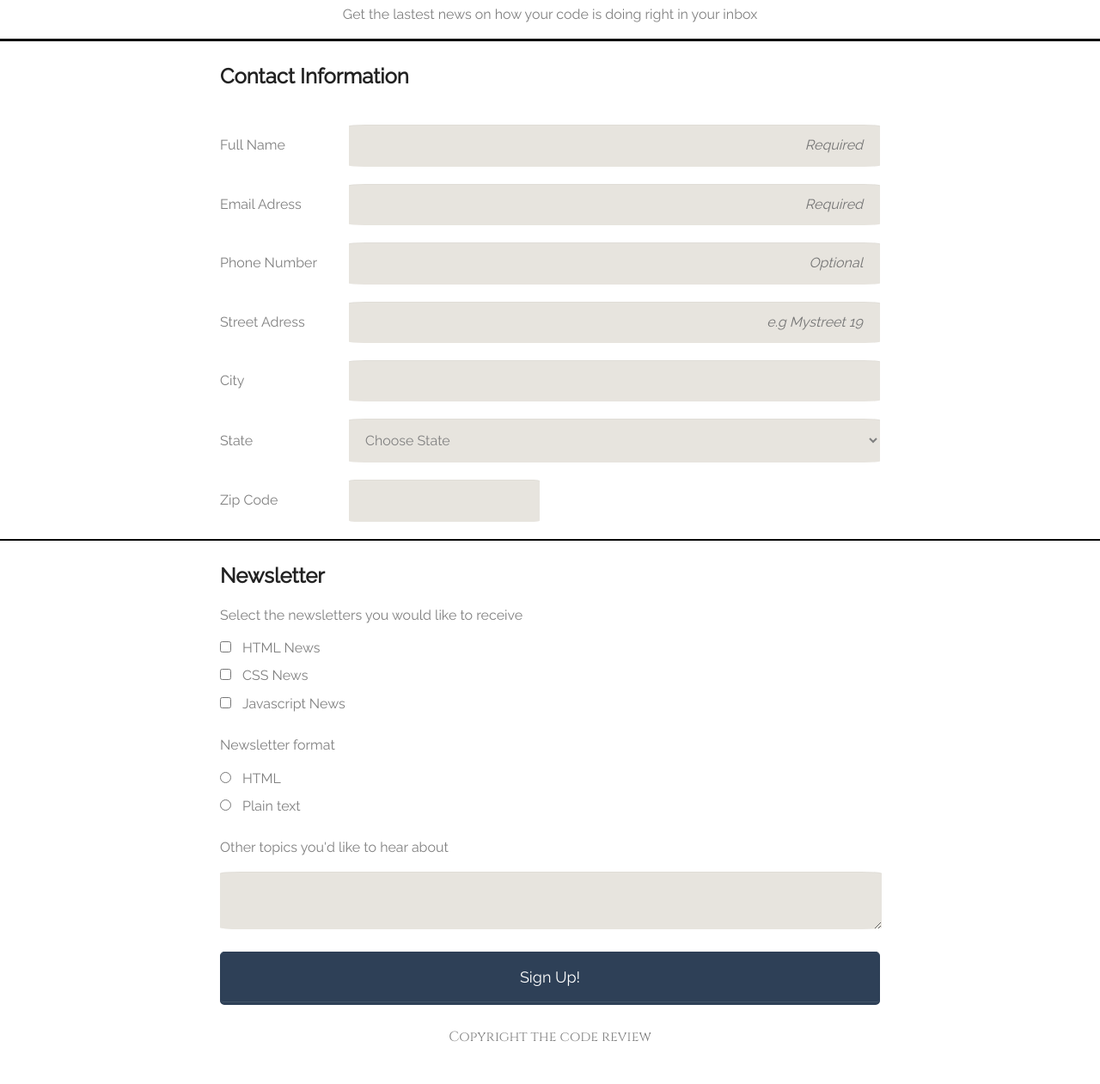
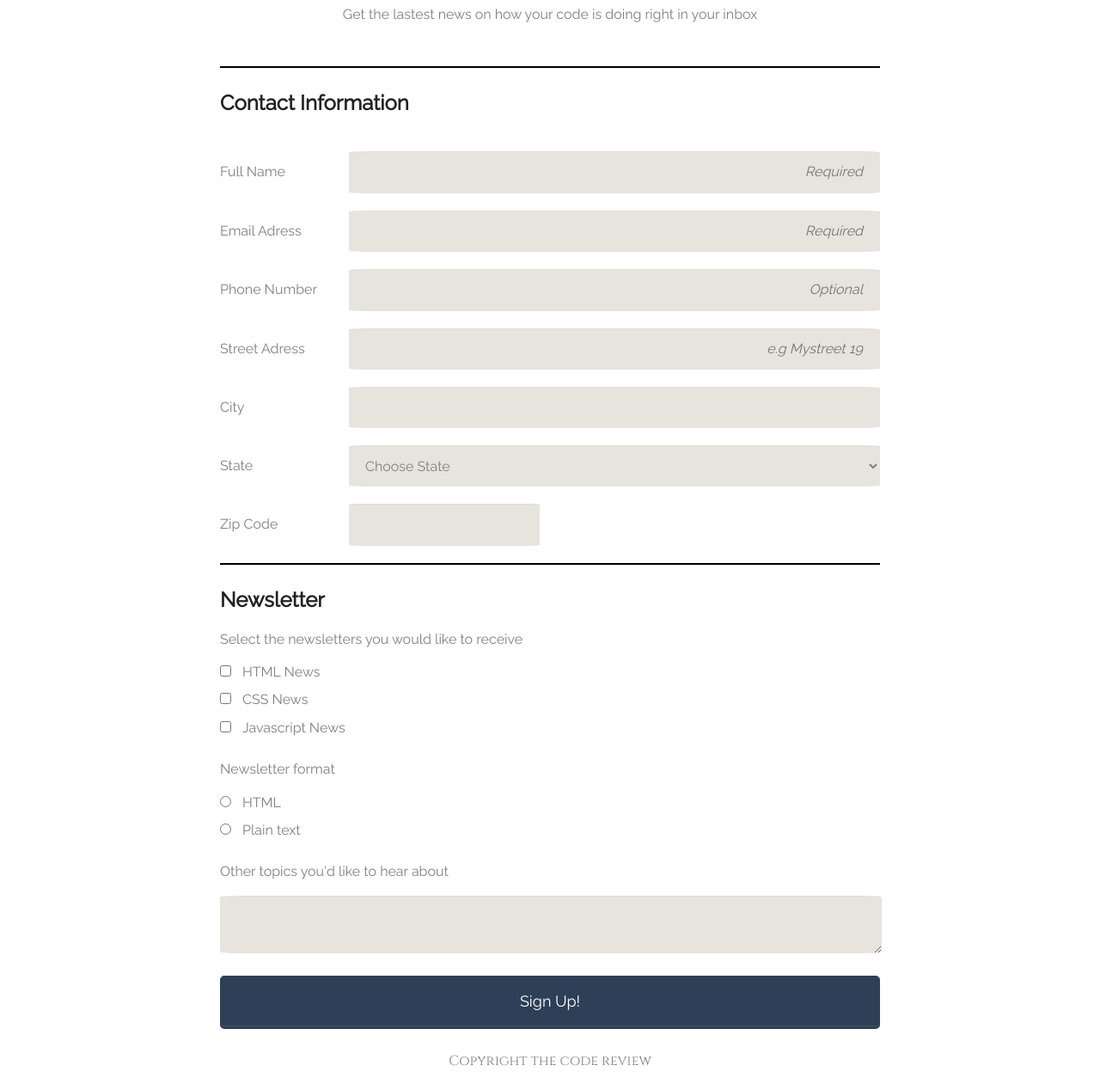
Before and after one commit to WictorNisa/techdegree-poject-3, a plain HTML site: page index.html in a window 1280 px wide. Shown: the part 139-1400 px from the top of the page at 86% size. Before the commit the page ends 1372 px from the top, so only its background shows below. Drawn offline with nearby package versions, Linux system fonts and the light colour scheme.

Commit message:
Final changes
Made some final changes

```diff
--- a/css/main.css
+++ b/css/main.css
@@ -114,9 +114,9 @@ body{
   text-align: center;
 }
 
-.main-header {
+/* .main-header {
   border-bottom: 3px solid black;
-}
+} */
 
 .main-header h1{
   margin-top: 0;
@@ -137,23 +137,21 @@ body{
 
 .hero-text p {
   color: gray;
+  padding-bottom: 2em;
 }
 
 /*===========FORM CONTAINER===========*/
-main {
-  /* display: flex;
-  flex-direction: column;
-  width: 80%; */
-}
 
 .contact-container {
   display: flex;
   justify-content: center;
-  border-bottom: 2px solid black;
 }
 
 .form-wrapper {
   width: 90%;
+  border-top: 2px solid black;
+  max-width: 768px;
+  margin: 0 auto;
 }
 
 fieldset legend {
@@ -223,6 +221,7 @@ button:focus {
 #state {
   width: 90%;
   padding: 15px;
+  height: 48px;
 }
 
 
@@ -235,6 +234,9 @@ button:focus {
 
 .newsletter-wrapper {
   width: 90%;
+  border-top: 2px solid black;
+  max-width: 768px;
+  margin: 0 auto;
 }
 
 #newslegend {
```
